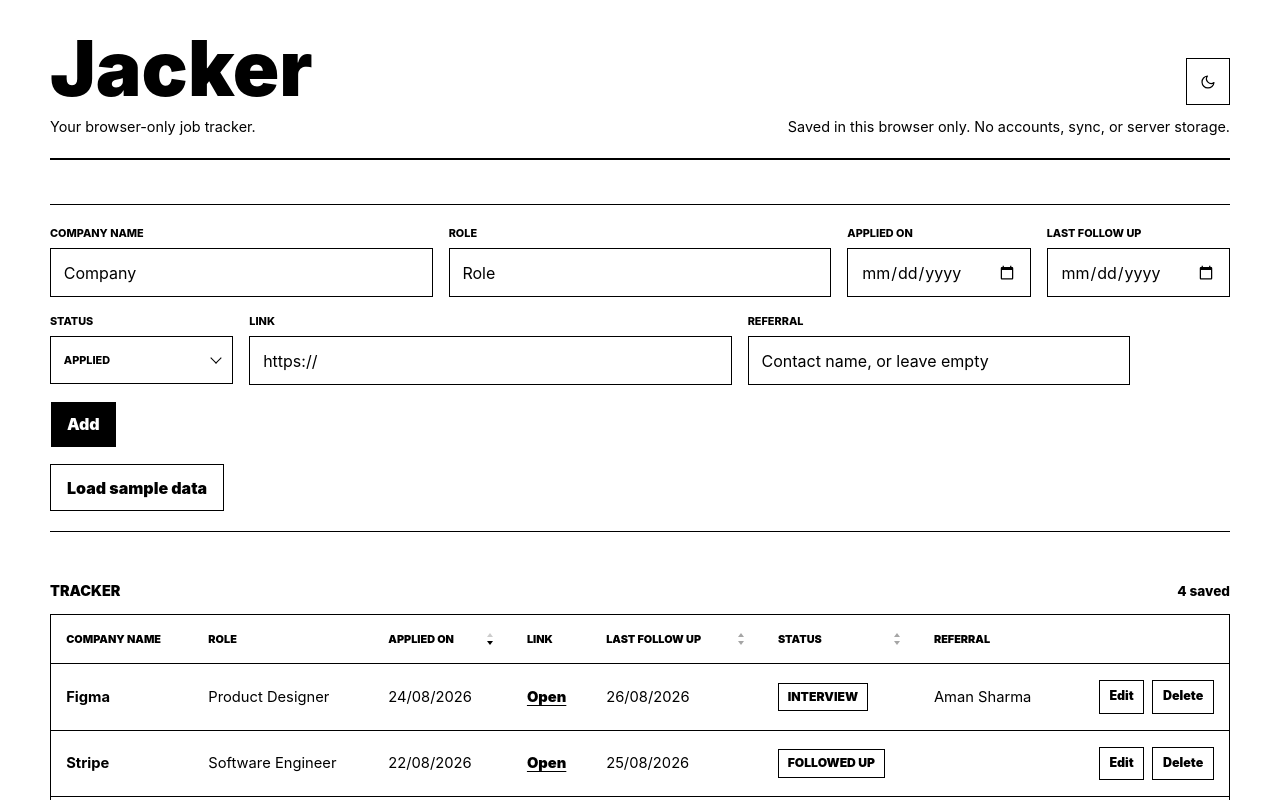
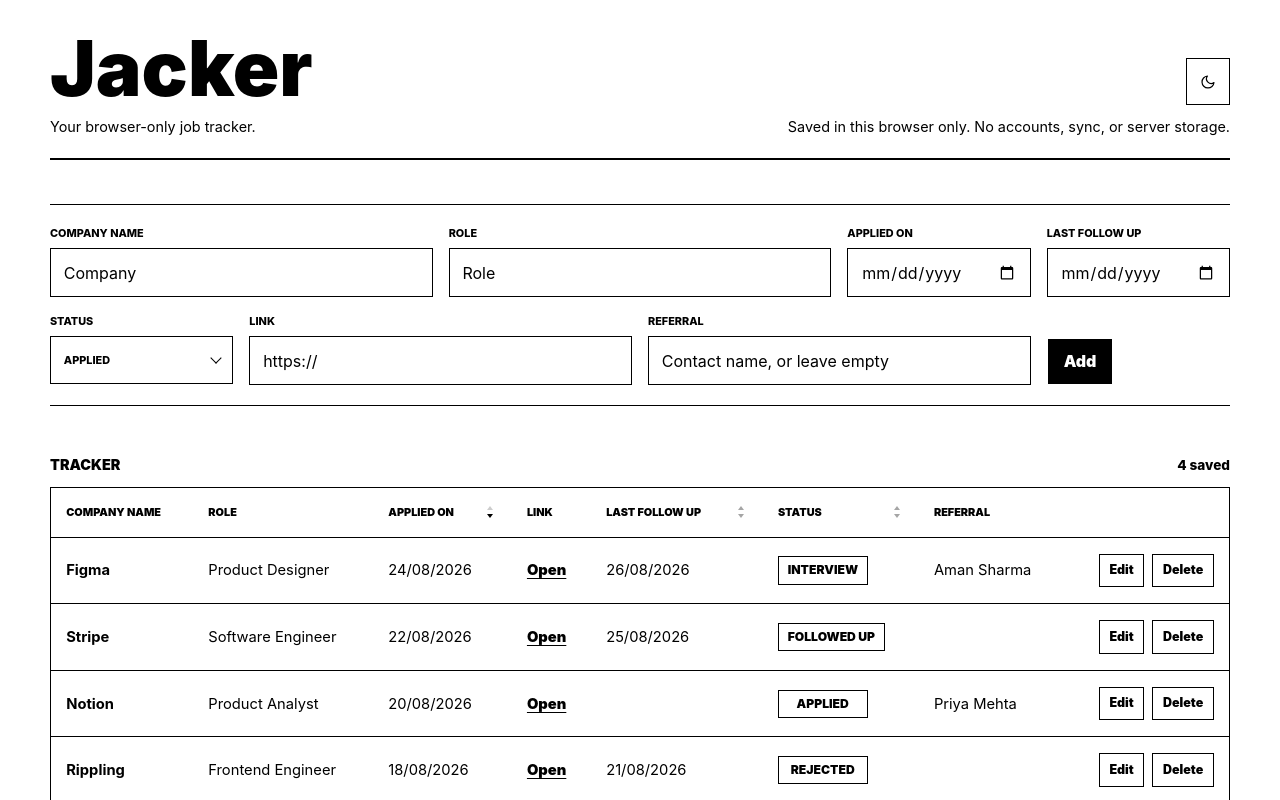
Before and after one commit to SiddharthBansal007/Jacker-Job-Tracker, a Next.js app: page / in a window 1280 px wide. Shown: the top 800 px of the page. Built offline with nearby package versions, Linux system fonts and the light colour scheme.

Commit message:
removed testing data

```diff
--- a/app/globals.css
+++ b/app/globals.css
@@ -103,7 +103,7 @@
 }
 
 .form-link {
-  grid-column: span 5;
+  grid-column: span 4;
 }
 
 .form-referral {
@@ -114,12 +114,7 @@
   display: flex;
   align-items: end;
   gap: 0.625rem;
-  grid-column: span 3;
-}
-
-.sample-row {
-  display: flex;
-  grid-column: 1 / -1;
+  grid-column: span 2;
 }
 
 .field {
--- a/app/page.tsx
+++ b/app/page.tsx
@@ -213,12 +213,6 @@
     setEditingId(null);
   }
 
-  function loadSampleData() {
-    setJobs(normalizeJobs(sampleJobs));
-    setEditingId(null);
-    setDraft(emptyJob);
-  }
-
   function toggleSort(field: SortField) {
     setSortConfig((current) =>
       current.field === field
@@ -386,15 +380,6 @@
             ) : null}
           </div>
 
-          <div className="sample-row">
-            <button
-              className="button-secondary"
-              type="button"
-              onClick={loadSampleData}
-            >
-              Load sample data
-            </button>
-          </div>
         </form>
 
         <section className="tracker-section">
```
